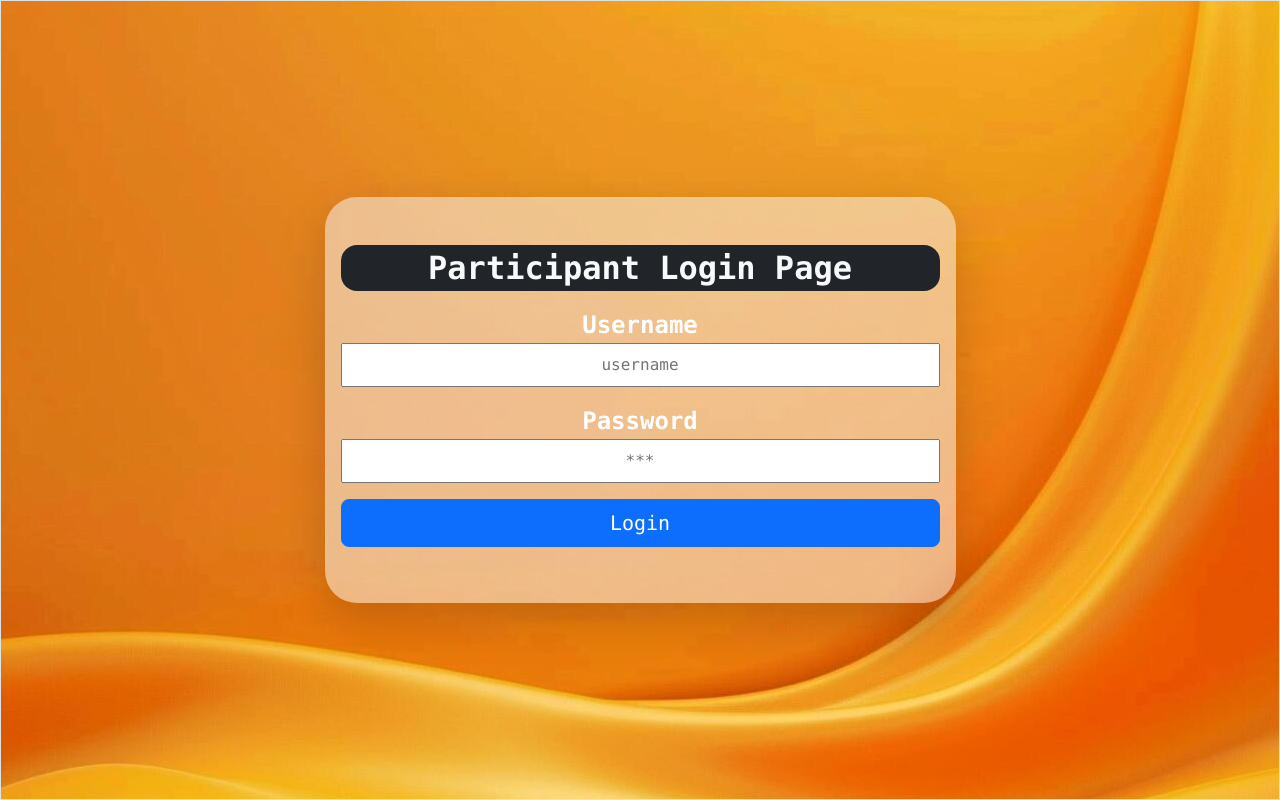
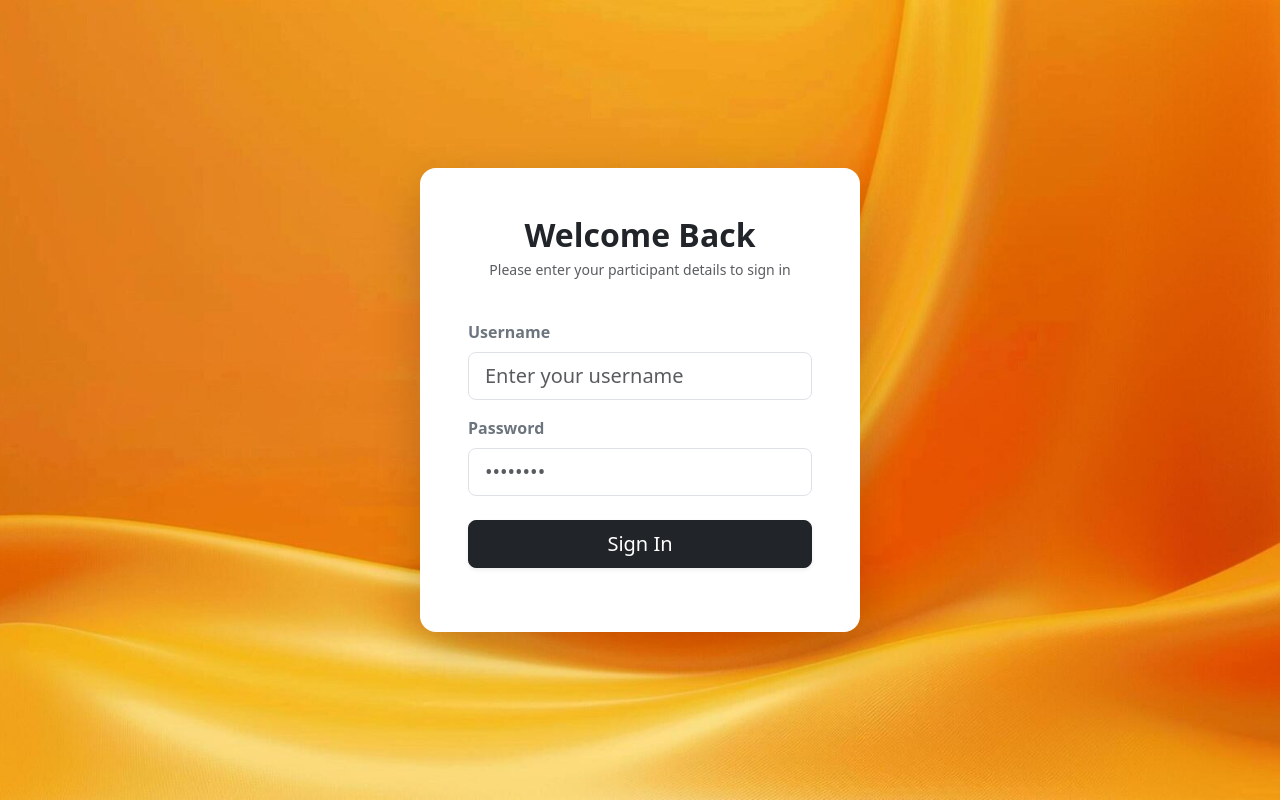
Before and after one commit to Pix3l-Guy21/participant-management-portal, an Angular app: page / in a window 1280 px wide. Built offline with nearby package versions, Linux system fonts and the light colour scheme.

Commit message:
create static login component and credential validation

```diff
--- a/src/app/login/login.html
+++ b/src/app/login/login.html
@@ -1,38 +1,68 @@
-<div class="bg-image vh-100 d-flex flex-column justify-content-center vw-100 text-center px-2 border align-items-center" style="background-image: url('background.jpg');">
-    <div class="text-center align-middle py-5 px-3 m-2 font-monospace shadow-lg w-50 bg-light bg-opacity-50 rounded-5">
-        <h2 class="p-1 bg-dark text-light rounded-4 fw-bolder fs-2">Participant Login Page</h2>
+<div class="bg-image vh-100 d-flex flex-column justify-content-center align-items-center px-3" style="background-image: url('background.jpg'); background-size: cover; background-position: center;">
+
+    <div class="card shadow-lg border-0 p-4 p-md-5 w-100 bg-white bg-opacity-90 rounded-4" style="max-width: 440px;">
+
+        <!-- Header Section -->
+        <div class="text-center mb-4">
+            <h2 class="fw-bold text-dark mb-1">Welcome Back</h2>
+            <p class="text-muted small">Please enter your participant details to sign in</p>
+        </div>
+
         <form (ngSubmit)="onSubmit()" #loginForm="ngForm">
-            <div class="py-2 rounded-4">
-                <label class="fw-bolder fs-4 text-white">Username</label> <br>
-                <input type="text" [(ngModel)]="username" placeholder="username" class="w-100 py-2 text-center" name="username" #userCtrl="ngModel" required/>
+
+            <!-- Username Field -->
+            <div class="mb-3">
+                <label class="form-label fw-semibold text-secondary">Username</label>
+                <input
+                    type="text"
+                    [(ngModel)]="username"
+                    placeholder="Enter your username"
+                    class="form-control form-control-lg py-2"
+                    name="username"
+                    #userCtrl="ngModel"
+                    required
+                />
                 @if (userCtrl.invalid && (userCtrl.touched || userCtrl.dirty || submitted()) && userCtrl.hasError('required')) {
-                    <p class="text-danger">username required.</p>
-                }
-            </div>
-            <div class="py-2 bg-opacity-25 rounded-4">
-                <label class="fw-bolder text-white fs-4">Password</label> <br>
-                <input type="password" name="password" placeholder="***" class="w-100 py-2 text-center" aria-describedby="addon2" #userCtrl2="ngModel" aria-label="password" [(ngModel)]="password" required />
-                @if (userCtrl2.invalid && (userCtrl2.touched || userCtrl2.dirty || submitted()) && userCtrl2.hasError('required')) {
-                    <p class="text-danger">password required.</p>
+                    <div class="text-danger small mt-1">Username is required.</div>
                 }
             </div>
 
-            <button class="btn btn-primary my-2 w-100 btn-lg" type="submit">Login</button>
+            <!-- Password Field -->
+            <div class="mb-4">
+                <label class="form-label fw-semibold text-secondary">Password</label>
+                <input
+                    type="password"
+                    name="password"
+                    placeholder="••••••••"
+                    class="form-control form-control-lg py-2"
+                    aria-label="password"
+                    [(ngModel)]="password"
+                    #userCtrl2="ngModel"
+                    required
+                />
+                @if (userCtrl2.invalid && (userCtrl2.touched || userCtrl2.dirty || submitted()) && userCtrl2.hasError('required')) {
+                    <div class="text-danger small mt-1">Password is required.</div>
+                }
+            </div>
 
+            <!-- Submit Button -->
+            <button class="btn btn-dark btn-lg w-100 py-2 mb-3 shadow-sm" type="submit">Sign In</button>
+
+            <!-- Feedback / Loading States -->
             @if (submitted()) {
                 @if(!errorMessage()) {
-                    <div class="alert alert-success bg-success text-white border-0 py-2">
-                        <strong>Login Succesful.</strong> <br> <br> Redirecting... <br>
-                        <div class="spinner-border"></div>
+                    <div class="alert alert-success border-0 py-2 text-center mt-3">
+                        <strong>Login Successful.</strong> <br>
+                        <span class="small">Redirecting...</span>
+                        <div class="spinner-border spinner-border-sm ms-2"></div>
                     </div>
                 }
                 @else {
-                    <div class="alert alert-danger py-3 bg-danger text-white bg-opacity-75 shadow-sm fade show" role="alert">
-                        <h3>{{errorMessage()}}</h3>
+                    <div class="alert alert-danger py-2 text-center mt-3 shadow-sm" role="alert">
+                        <span class="small fw-semibold">{{errorMessage()}}</span>
                     </div>
                 }
             }
         </form>
-
     </div>
 </div>
```
